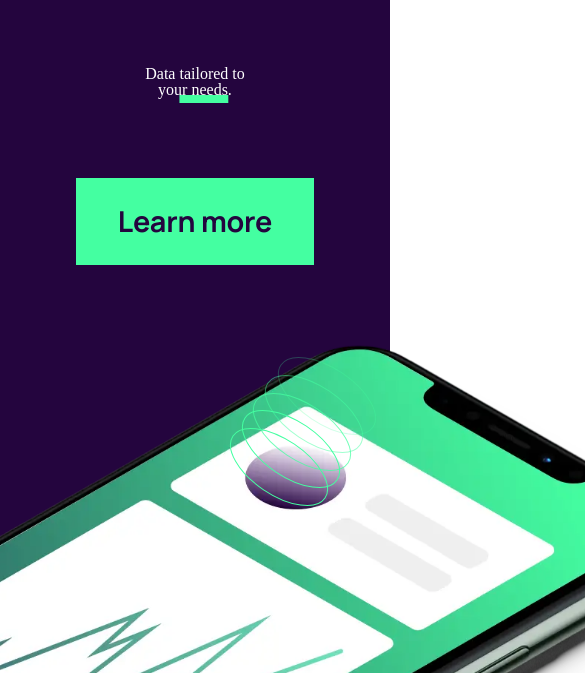
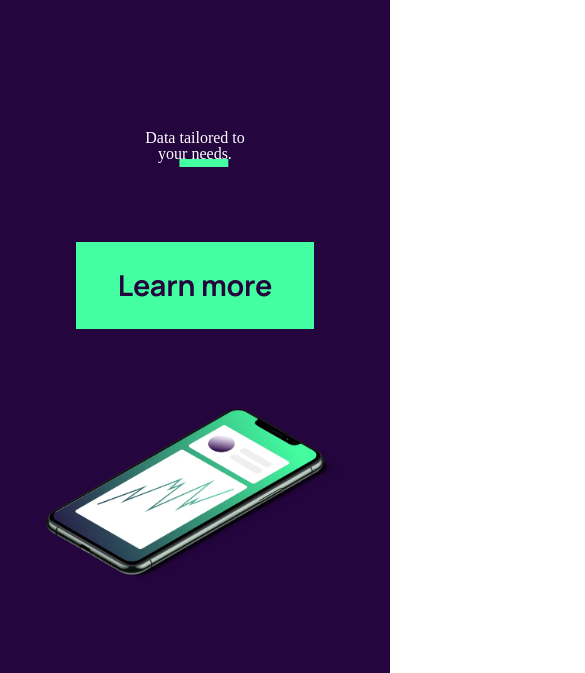
Before and after one commit to mcancetin/portfolio, a website built with Vite: page workit-landing-page/index.html in a window 390 px wide. Shown: the part 171-844 px from the top of the page, 585 px wide, since content can reach past the window. Built offline with nearby package versions, Linux system fonts and the light colour scheme.

Commit message:
Refactor media queries in _mixins.scss for responsive design

```diff
--- a/workit-landing-page/stylesheets/abstracts/_mixins.scss
+++ b/workit-landing-page/stylesheets/abstracts/_mixins.scss
@@ -14,7 +14,7 @@
 
 @mixin respond($breakpoints) {
   @if $breakpoints== phone {
-    @media (max-width: 23.5em) {
+    @media (max-width: 26.5em) {
       @content;
     }
   }
--- a/workit-landing-page/stylesheets/pages/_home.scss
+++ b/workit-landing-page/stylesheets/pages/_home.scss
@@ -37,8 +37,22 @@
   }
 
   &__image {
-    width: 71rem;
+    width: 100%;
     height: auto;
+
+    max-width: 71rem;
+
+    @include respond(laptop) {
+      max-width: 638px;
+    }
+
+    @include respond(tablet) {
+      max-width: 479px;
+    }
+
+    @include respond(phone) {
+      max-width: 298px;
+    }
   }
 }
 
@@ -105,7 +119,7 @@
       max-width: 51rem;
     }
 
-    @include respond(tablet) {
+    @include respond(phone) {
       margin: 0 auto;
     }
   }
```
